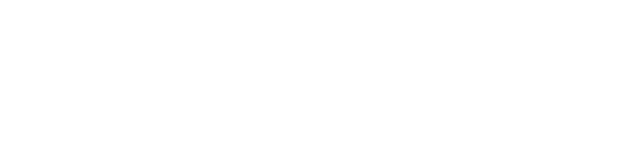
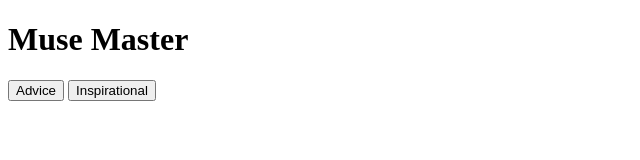
Before and after one commit to ethandanielsmall/MuseMaster, a plain HTML site: page index.html in a window 1280 px wide. Shown: the whole page, without its empty margins (0-640 px from the left). Drawn offline with Linux system fonts and the light colour scheme.

Commit message:
more code added to html

```diff
--- a/index.html
+++ b/index.html
@@ -1,13 +1,15 @@
 <!DOCTYPE html>
 <html lang="en">
-
 <head>
     <meta charset="UTF-8" />
     <meta http-equiv="X-UA-Compatible" content="IE=edge" />
     <meta name="viewport" content="width=device-width, initial-scale=1.0" />
     <title>Muse Master</title>
+    <script> src</script>
 </head>
 <body>
-
+    <h1>Muse Master</h1>
+    <button>Advice</button>
+    <button>Inspirational</button>
 </body>
 </html>
```
